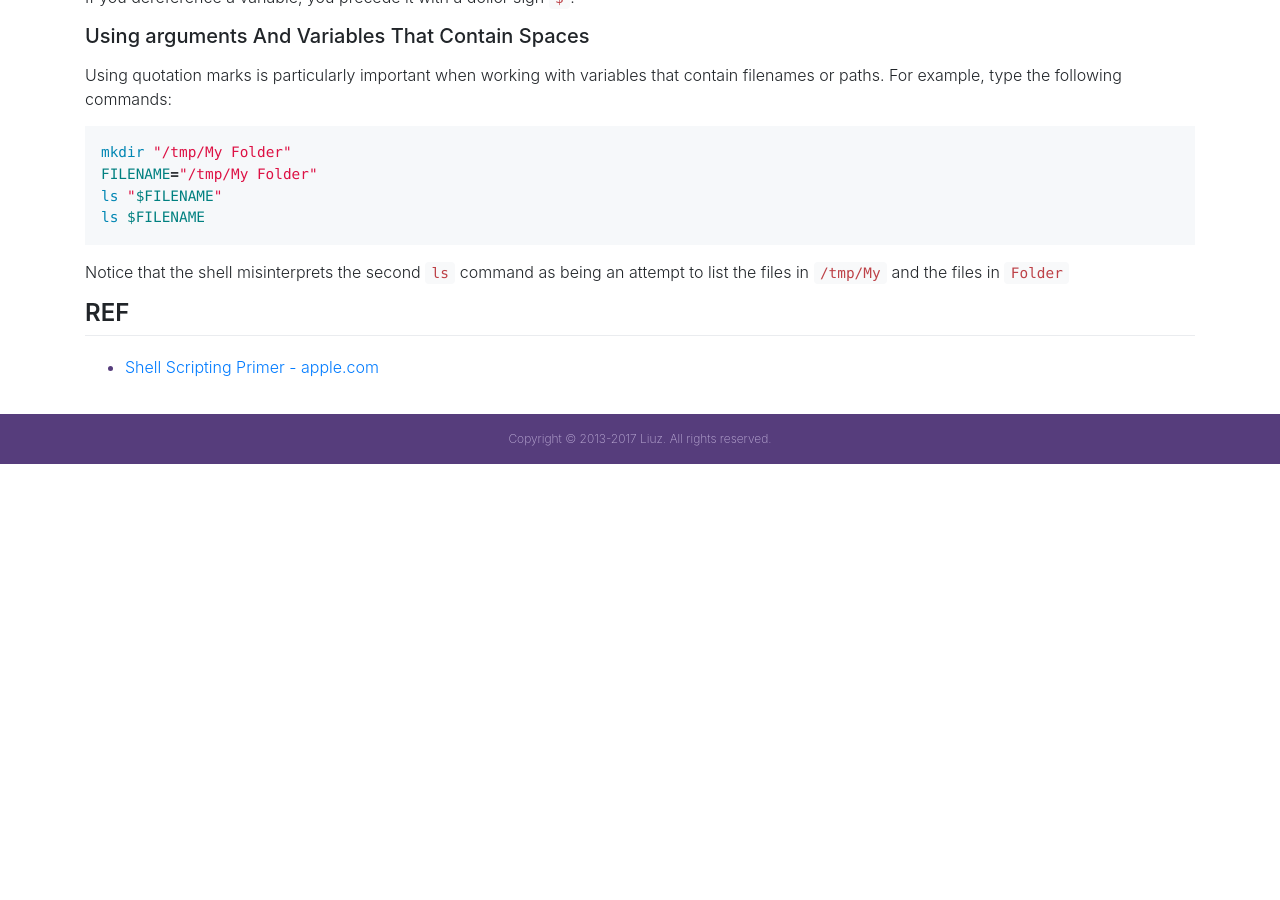
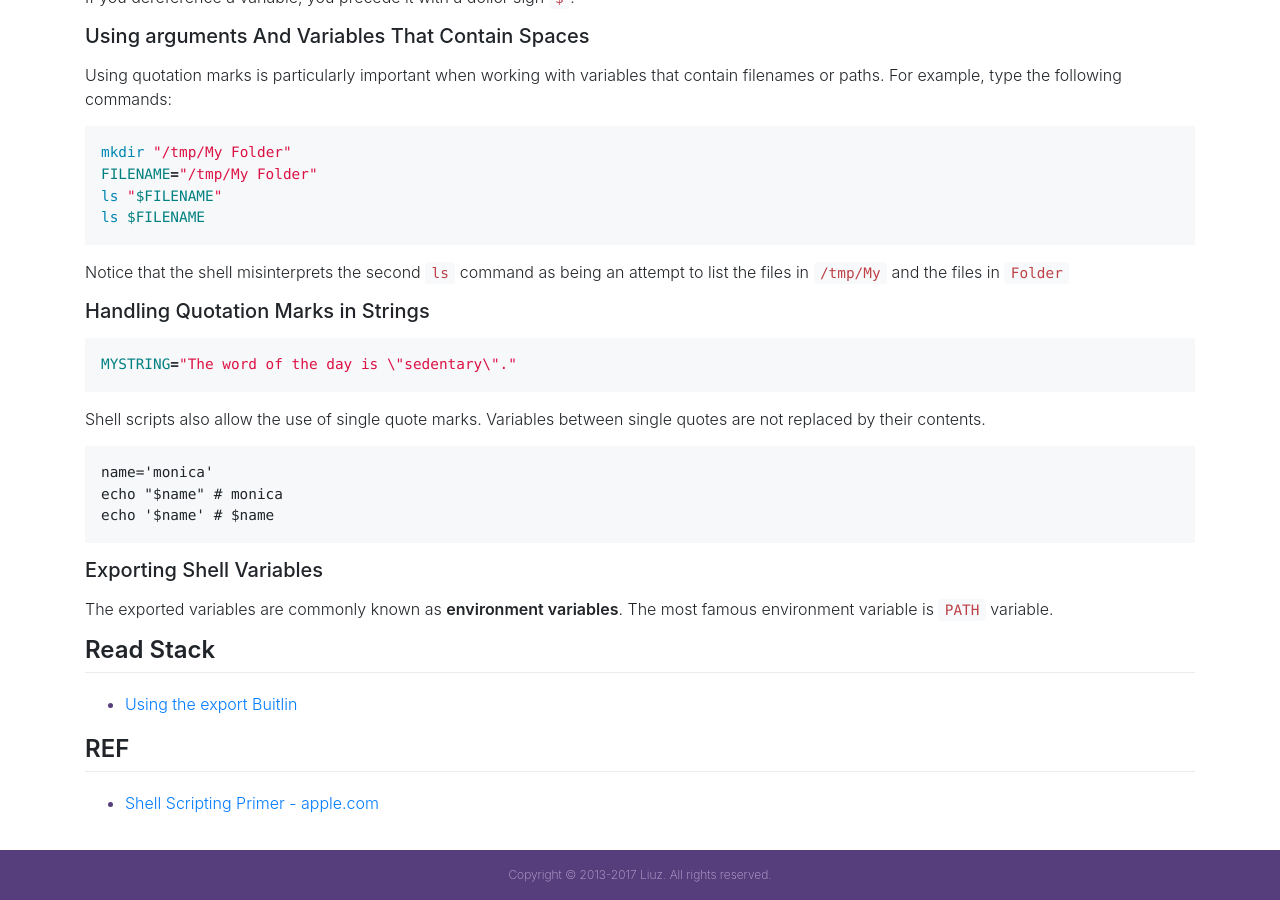
Before and after one commit to liuzhuan/liuzhuan.github.io, a Jekyll site: the page built from _posts/2017-12-19-shell-primer.md, in a window 1280 px wide and 900 px high, scrolled down 1652 px. Built offline with Jekyll 4.4.1, drawn with Linux system fonts in a browser that asks for light colours; nearby versions of some CDN libraries; before the commit the page ends 2116 px from its top, so only the background shows below that.

Commit message:
updating shell primer

````diff
--- a/_posts/2017-12-19-shell-primer.md
+++ b/_posts/2017-12-19-shell-primer.md
@@ -91,8 +91,31 @@ ls $FILENAME
 
 Notice that the shell misinterprets the second `ls` command as being an attempt to list the files in `/tmp/My` and the files in `Folder`
 
+### Handling Quotation Marks in Strings
+
+```sh
+MYSTRING="The word of the day is \"sedentary\"."
+```
+
+Shell scripts also allow the use of single quote marks. Variables between single quotes are not replaced by their contents.
+
+```
+name='monica'
+echo "$name" # monica
+echo '$name' # $name
+```
+
+### Exporting Shell Variables
+
+The exported variables are commonly known as **environment variables**. The most famous environment variable is `PATH` variable.
+
+## Read Stack
+
+- [Using the export Buitlin][basics]
+
 ## REF
 
 - [Shell Scripting Primer - apple.com][apple-shell-primer]
 
 [apple-shell-primer]: https://developer.apple.com/library/content/documentation/OpenSource/Conceptual/ShellScripting/Introduction/Introduction.html
+[basics]: https://developer.apple.com/library/content/documentation/OpenSource/Conceptual/ShellScripting/shell_scripts/shell_scripts.html
````
Also changed, not shown: _posts/2017-12-23-docker-primer.md (+2 -0 lines), blog/brief-history-of-cs.md (+1 -0 lines).
